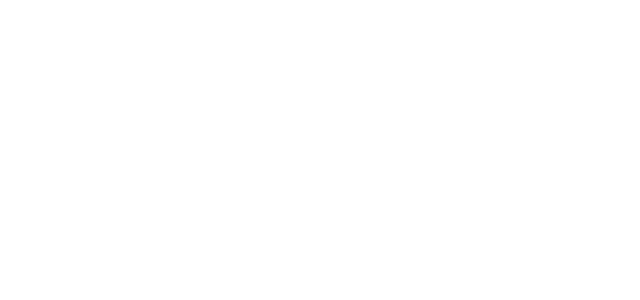
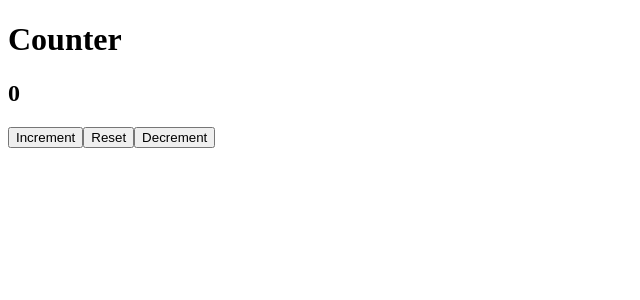
Before and after one commit to ezehkingsleyuchenna/counter-app-with-reactJs, a React (Vite) app: page / in a window 1280 px wide. Shown: the top 300 px of the page, without its empty margins (0-640 px from the left). Built offline with nearby package versions, Linux system fonts and the light colour scheme.

Commit message:
Update Counter.jsx

```diff
--- a/src/Counter.jsx
+++ b/src/Counter.jsx
@@ -1,8 +1,14 @@
 
 export default function Counter() {
     return (
-        <>
-
-        </>
+        <div className="wrapper">
+            <h1>Counter</h1>
+            <h2>0</h2>
+            <div className="flex">
+                <button className="btn">Increment</button>
+                <button className="btn">Reset</button>
+                <button className="btn">Decrement</button>
+            </div>
+        </div>
     );
 }
```
